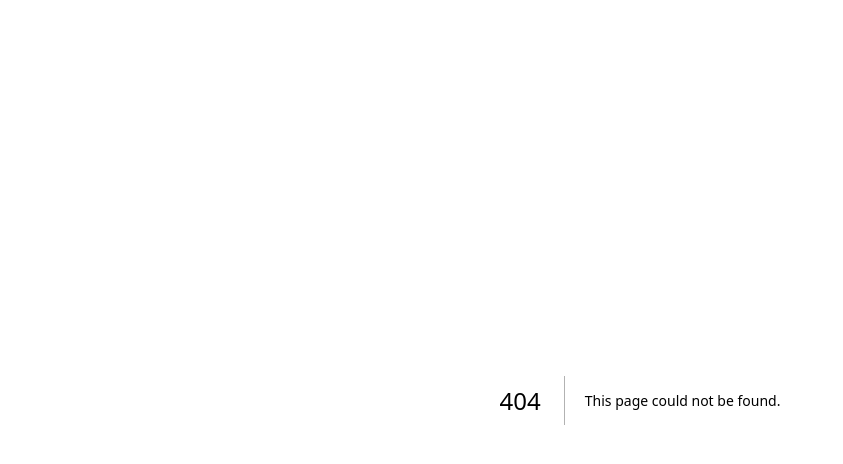
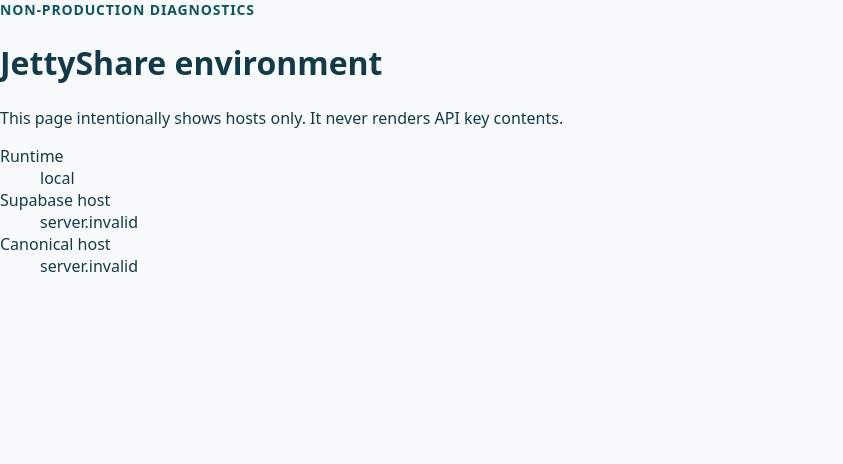
Before and after one commit to navadeep-17/JettyShare, a Next.js app: page /diagnostics in a window 1280 px wide. Before the commit this address had no page. Shown: the top 464 px of the page, without its empty margins (0-843 px from the left). Built offline with nearby package versions, Linux system fonts and the light colour scheme; no server answers.

Commit message:
feat(deploy): add non-production environment diagnostics

```diff
--- /dev/null
+++ b/src/app/diagnostics/page.tsx
@@ -0,0 +1,27 @@
+import { notFound } from 'next/navigation'
+
+function safeHost(value?: string) {
+  if (!value) return 'NOT CONFIGURED'
+  try { return new URL(value).host } catch { return 'INVALID URL' }
+}
+
+export default function DiagnosticsPage() {
+  const vercelEnv = process.env.VERCEL_ENV ?? 'local'
+  if (vercelEnv === 'production') notFound()
+
+  const supabaseHost = safeHost(process.env.NEXT_PUBLIC_SUPABASE_URL)
+  const canonicalHost = safeHost(process.env.NEXT_PUBLIC_CANONICAL_APP_URL)
+
+  return (
+    <main className="diagnostics-page">
+      <p className="eyebrow">NON-PRODUCTION DIAGNOSTICS</p>
+      <h1>JettyShare environment</h1>
+      <p>This page intentionally shows hosts only. It never renders API key contents.</p>
+      <dl className="diagnostics-grid">
+        <div><dt>Runtime</dt><dd>{vercelEnv}</dd></div>
+        <div><dt>Supabase host</dt><dd>{supabaseHost}</dd></div>
+        <div><dt>Canonical host</dt><dd>{canonicalHost}</dd></div>
+      </dl>
+    </main>
+  )
+}
```
